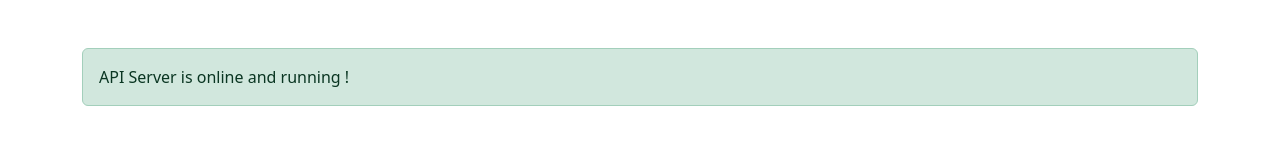
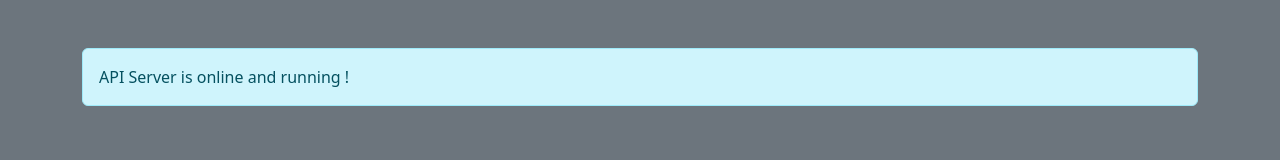
Before and after one commit to binariez-team/karizma-server, a website: page public/index.html in a window 1280 px wide. Drawn offline with nearby package versions, Linux system fonts and the light colour scheme.

Commit message:
update htmlfile

```diff
--- a/public/index.html
+++ b/public/index.html
@@ -13,12 +13,12 @@
 			integrity="sha384-QWTKZyjpPEjISv5WaRU9OFeRpok6YctnYmDr5pNlyT2bRjXh0JMhjY6hW+ALEwIH"
 			crossorigin="anonymous" />
 	</head>
-	<body>
+	<body class="bg-secondary">
 		<div class="container">
 			<div class="row mt-5">
 				<div class="col-12">
 					<div
-						class="alert alert-success"
+						class="alert alert-info"
 						role="alert">
 						API Server is online and running !
 					</div>
```
